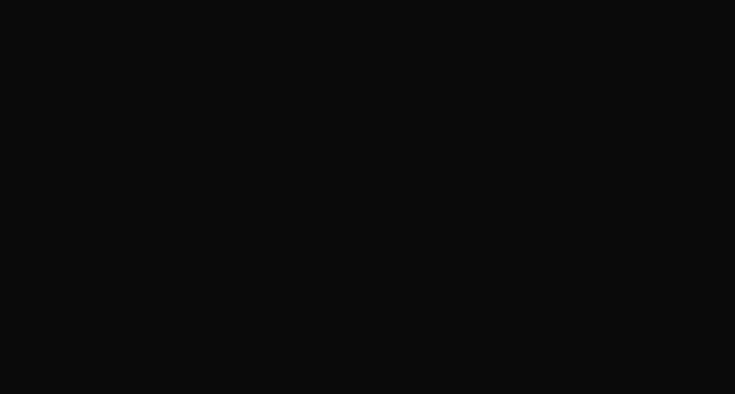
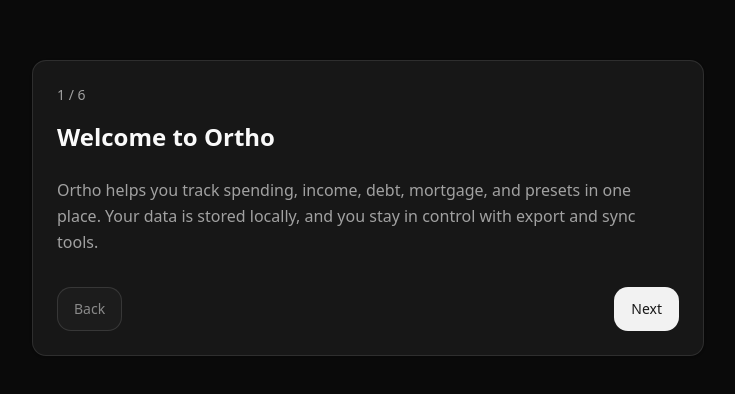
Before and after one commit to Ayaz2589/Budget-Tool, a React (Vite) app: page /tour in a window 1280 px wide. Before the commit this address had no page. Shown: the part 192-586 px from the top of the page, without its empty margins (272-1007 px from the left). Built offline with nearby package versions, Linux system fonts and the light colour scheme.

Commit message:
add tour

```diff
--- a/src/App.tsx
+++ b/src/App.tsx
@@ -17,6 +17,7 @@
 import { IncomePage } from "@/pages/income/IncomePage";
 import { PresetsPage } from "@/pages/presets/PresetsPage";
 import { SettingsPage } from "@/pages/settings/SettingsPage";
+import { TourPage } from "@/pages/tour/TourPage";
 
 const googleClientId = import.meta.env.VITE_GOOGLE_CLIENT_ID ?? "";
 
@@ -25,6 +26,7 @@
     <BrowserRouter>
       <Routes>
         <Route path="/" element={<LandingRoute />} />
+        <Route path="/tour" element={<TourPage />} />
         <Route path="/auth" element={<AuthLoginRoute />} />
         <Route element={<AuthGate />}>
           <Route path="dashboard" element={<Layout />}>
--- a/src/context/GoogleAuthContext.tsx
+++ b/src/context/GoogleAuthContext.tsx
@@ -44,6 +44,8 @@
 
 /** Set when user signs out or visits /auth; used to skip landing and go to /auth on next visit. */
 export const RETURNING_USER_KEY = "budget-tool-returning-user";
+/** Set after a user completes onboarding tour once. */
+export const TOUR_COMPLETED_KEY = "budget-tool-tour-completed";
 
 function getStoredAccessToken(): string | null {
   try {
--- a/src/pages/landing/LandingRoute.tsx
+++ b/src/pages/landing/LandingRoute.tsx
@@ -1,11 +1,20 @@
 import { Navigate } from "react-router-dom";
 import { useGoogleAuth } from "@/context/GoogleAuthContext";
 import { RETURNING_USER_KEY } from "@/context/GoogleAuthContext";
+import { TOUR_COMPLETED_KEY } from "@/context/GoogleAuthContext";
 import { LandingPage } from "./LandingPage";
 
 function isReturningUser(): boolean {
   try {
     return !!localStorage.getItem(RETURNING_USER_KEY);
+  } catch {
+    return false;
+  }
+}
+
+function isTourCompleted(): boolean {
+  try {
+    return !!localStorage.getItem(TOUR_COMPLETED_KEY);
   } catch {
     return false;
   }
@@ -23,6 +32,10 @@
     return <Navigate to="/dashboard" replace />;
   }
 
+  if (!isTourCompleted()) {
+    return <Navigate to="/tour" replace />;
+  }
+
   if (isReturningUser()) {
     return <Navigate to="/auth" replace />;
   }
--- /dev/null
+++ b/src/pages/tour/TourPage.tsx
@@ -0,0 +1,110 @@
+import { useMemo, useState } from "react";
+import { Navigate } from "react-router-dom";
+import { Button } from "@/components/ui/button";
+import { Card, CardContent, CardHeader, CardTitle } from "@/components/ui/card";
+import {
+  RETURNING_USER_KEY,
+  TOUR_COMPLETED_KEY,
+  useGoogleAuth,
+} from "@/context/GoogleAuthContext";
+
+type TourStep = {
+  title: string;
+  body: string;
+};
+
+const TOUR_STEPS: TourStep[] = [
+  {
+    title: "Welcome to Ortho",
+    body: "Ortho helps you track spending, income, debt, mortgage, and presets in one place. Your data is stored locally, and you stay in control with export and sync tools.",
+  },
+  {
+    title: "Google Sheets Sync",
+    body: "You can connect Google Sheets and sync your data, so your spreadsheet stays aligned with app updates.",
+  },
+  {
+    title: "Export Your Data",
+    body: "You can export and re-import your data as export string, PDF, and JSON. This gives you portability and full control of your records.",
+  },
+  {
+    title: "Know the Main Pages",
+    body: "Dashboard gives a quick summary. Transactions tracks expenses and transfers. Income tracks inflows. Debt and Mortgage track obligations. Settings controls sync, categories, owners, language, and currency.",
+  },
+  {
+    title: "Language and Currency",
+    body: "You can switch languages and display currency at any time. Amounts are shown in your selected currency, while core records stay consistent for reliable sync and export.",
+  },
+  {
+    title: "Ready to Start",
+    body: "Sign in with Google to begin using Ortho.",
+  },
+];
+
+function setTourCompleted(): void {
+  try {
+    localStorage.setItem(TOUR_COMPLETED_KEY, "1");
+    localStorage.setItem(RETURNING_USER_KEY, "1");
+  } catch {
+    // ignore
+  }
+}
+
+export function TourPage() {
+  const { isSignedIn, signIn } = useGoogleAuth();
+  const [stepIndex, setStepIndex] = useState(0);
+
+  const lastIndex = TOUR_STEPS.length - 1;
+  const isLast = stepIndex === lastIndex;
+  const step = TOUR_STEPS[stepIndex]!;
+  const progressLabel = useMemo(
+    () => `${stepIndex + 1} / ${TOUR_STEPS.length}`,
+    [stepIndex],
+  );
+
+  if (isSignedIn) {
+    return <Navigate to="/dashboard" replace />;
+  }
+
+  const goBack = () => setStepIndex((prev) => Math.max(0, prev - 1));
+  const goNext = () => setStepIndex((prev) => Math.min(lastIndex, prev + 1));
+
+  const handleFinishSignIn = () => {
+    setTourCompleted();
+    signIn();
+  };
+
+  return (
+    <div className="min-h-screen bg-background flex items-center justify-center px-4 py-8">
+      <Card className="w-full max-w-2xl">
+        <CardHeader className="space-y-2">
+          <div className="text-sm text-muted-foreground">{progressLabel}</div>
+          <CardTitle className="text-2xl">{step.title}</CardTitle>
+        </CardHeader>
+        <CardContent className="space-y-8">
+          <p className="text-base text-muted-foreground leading-relaxed">
+            {step.body}
+          </p>
+          <div className="flex items-center justify-between gap-3">
+            <Button
+              type="button"
+              variant="outline"
+              onClick={goBack}
+              disabled={stepIndex === 0}
+            >
+              Back
+            </Button>
+            {!isLast ? (
+              <Button type="button" onClick={goNext}>
+                Next
+              </Button>
+            ) : (
+              <Button type="button" onClick={handleFinishSignIn}>
+                Sign in with Google
+              </Button>
+            )}
+          </div>
+        </CardContent>
+      </Card>
+    </div>
+  );
+}
```
Also changed, not shown: 2 other files (tests, documents, lock files or other folders).
